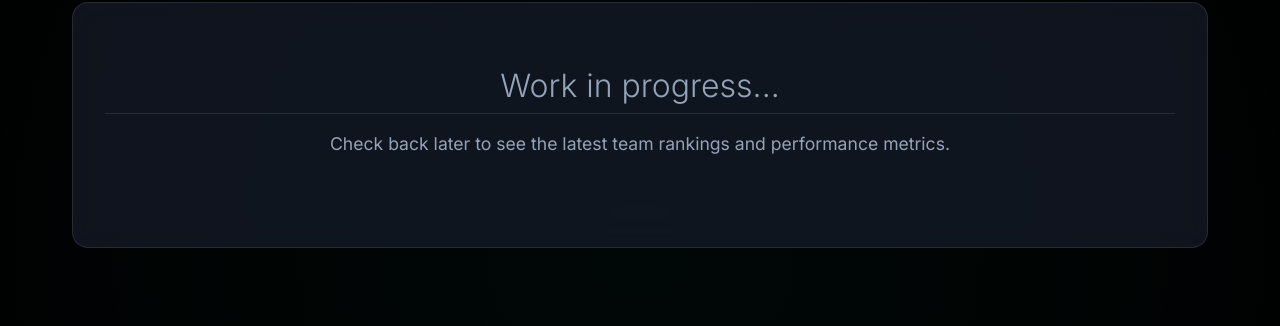
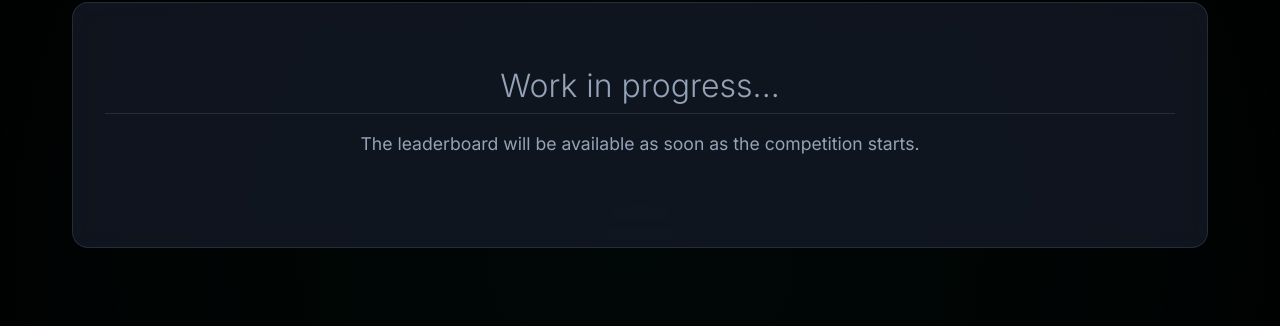
Before and after one commit to perpetual-alpha26/perpetual-alpha26.github.io, a Jekyll site: the page built from leaderboard.md, in a window 1280 px wide and 900 px high. Shown: the part 207-533 px from the top of the window. Built offline with Jekyll 4.4.1, drawn with Linux system fonts in a browser that asks for light colours.

Commit message:
Update leaderboard placeholder text

```diff
--- a/leaderboard.md
+++ b/leaderboard.md
@@ -7,6 +7,6 @@ title: Leaderboard
     <h1>Leaderboard</h1>
     <div class="glass-card" style="margin-top: 2rem; text-align: center; padding: 4rem 2rem;">
         <h2 style="color: var(--text-secondary); margin: 0; font-weight: 300;">Work in progress...</h2>
-        <p style="margin-top: 1rem; color: var(--text-secondary);">Check back later to see the latest team rankings and performance metrics.</p>
+        <p style="margin-top: 1rem; color: var(--text-secondary);">The leaderboard will be available as soon as the competition starts.</p>
     </div>
 </div>
```
